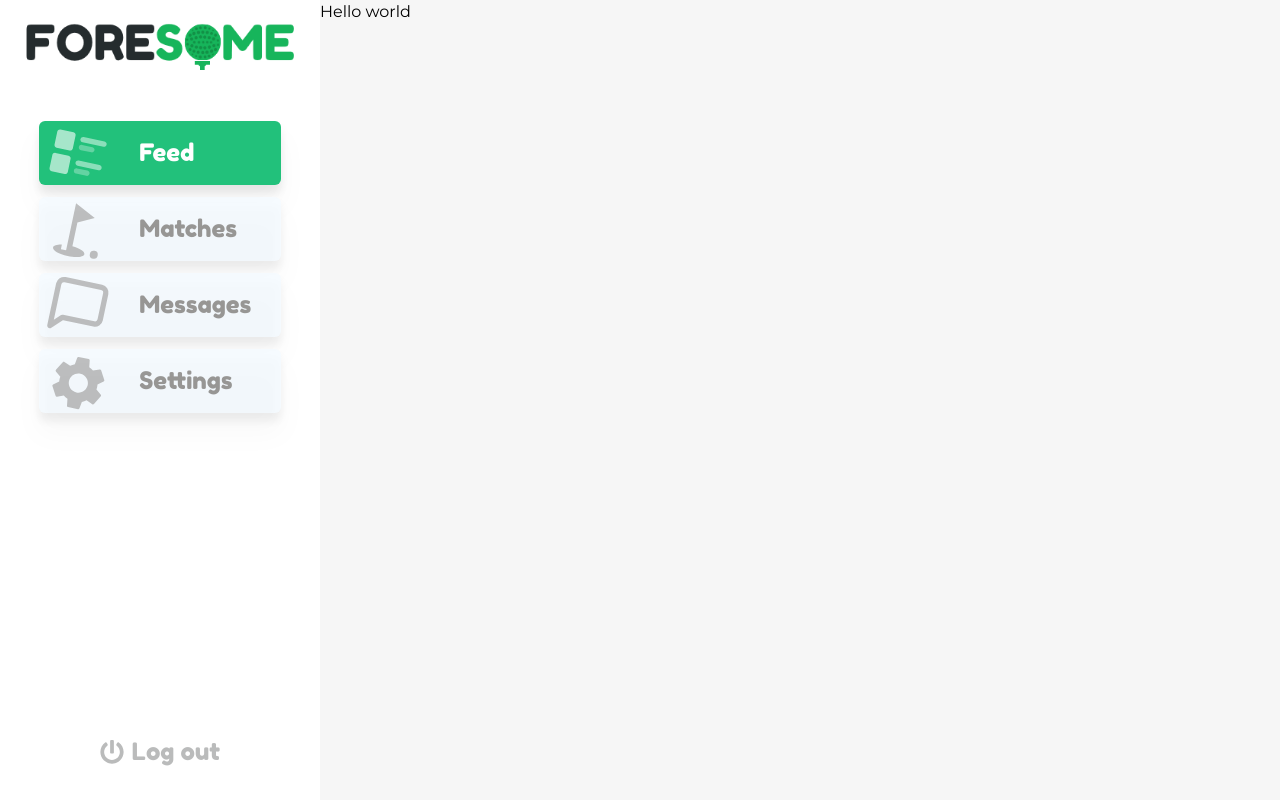
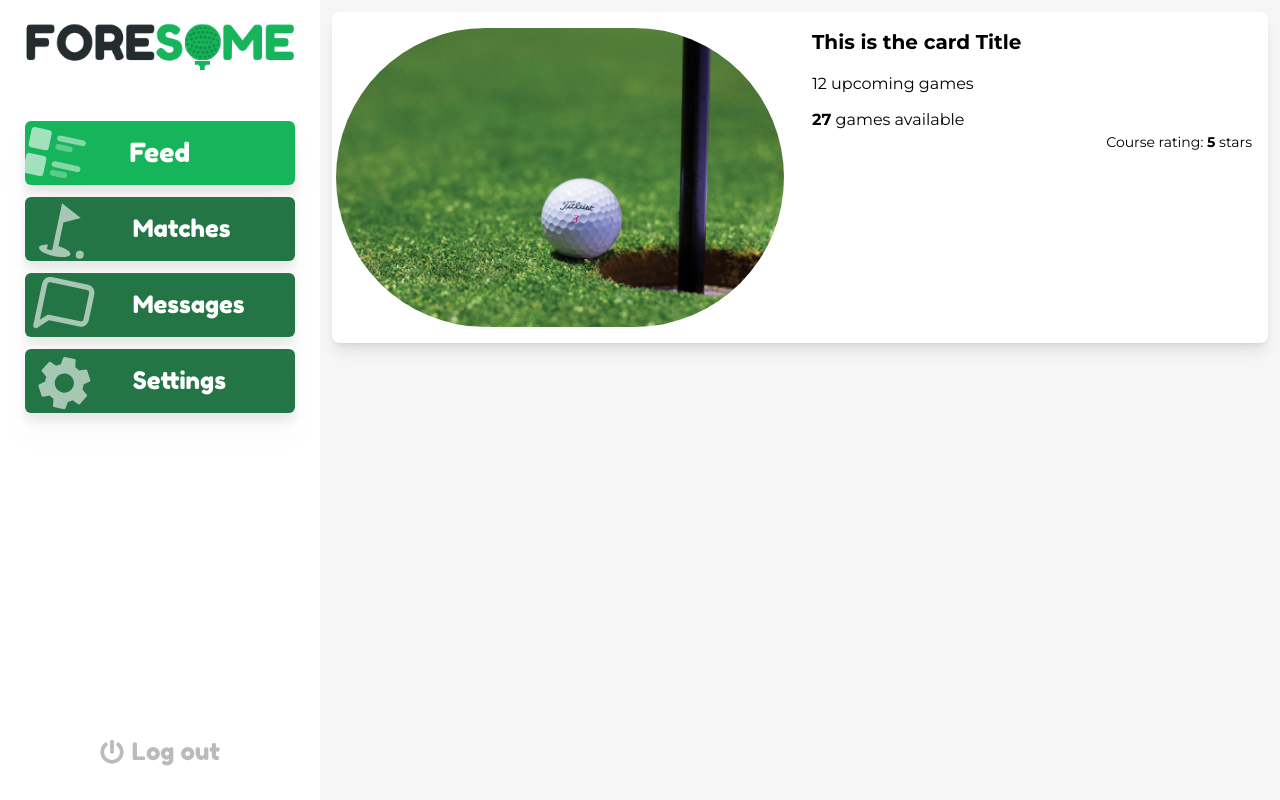
Before and after one commit to CydoEntis/dwms, a React (Vite) app: page /feed in a window 1280 px wide. Built offline with nearby package versions, Linux system fonts and the light colour scheme.

Commit message:
Adjusted navbar colors

```diff
--- a/src/App.tsx
+++ b/src/App.tsx
@@ -10,7 +10,7 @@ function App() {
       element: <RootLayout />,
       children: [
         {
-          path: "feed", // Eventually Change to /feed route.
+          path: "/feed", // Eventually Change to /feed route.
           element: <Feed />,
         },
       ],
--- a/src/features/navigation/NavItem.tsx
+++ b/src/features/navigation/NavItem.tsx
@@ -37,8 +37,8 @@ const NavItem = ({ to, icon, text }: Props) => {
         to={to}
         className={({ isActive }) =>
           isActive
-            ? "relative flex h-full w-full items-center justify-center bg-green-50 py-1.5 text-sm text-white"
-            : "relative flex h-full w-full items-center justify-center bg-off-white py-1.5 text-sm text-grey-50 opacity-80 transition duration-200 ease-in-out hover:bg-green-50 hover:text-white"
+            ? "relative flex h-full w-full scale-110 transform items-center justify-center bg-green-70 py-1.5 text-sm text-white"
+            : "relative flex h-full w-full items-center justify-center bg-green-90 py-1.5 text-sm text-white opacity-90 transition duration-200 ease-in-out hover:bg-green-80 hover:text-white"
         }
       >
         <div className="relative flex w-full items-center justify-center ">
--- a/src/features/navigation/NavLinks.tsx
+++ b/src/features/navigation/NavLinks.tsx
@@ -49,7 +49,7 @@ const NavLinks = (props: Props) => {
   return (
     <motion.ul
       variants={variants}
-      className="mx-auto flex w-5/6 flex-col items-center justify-between px-3 py-2"
+      className="mx-auto flex w-11/12 flex-col items-center justify-between px-3 py-2"
     >
       {links.map((link) => (
         <NavItem key={link.id} to={link.to} icon={link.icon} text={link.text} />
--- a/src/pages/feed/Feed.tsx
+++ b/src/pages/feed/Feed.tsx
@@ -6,16 +6,15 @@ type Props = {};
 
 const Feed = (props: Props) => {
   return (
-    <h1>Hello world</h1>
-    // <div className="flex flex-col gap-y-8 p-3">
-    //   <Feedcard
-    //     src={image}
-    //     title={"This is the card Title"}
-    //     games={12}
-    //     groups={27}
-    //     rating={5}
-    //   />
-    // </div>
+    <div className="flex flex-col gap-y-8 p-3">
+      <Feedcard
+        src={image}
+        title={"This is the card Title"}
+        games={12}
+        groups={27}
+        rating={5}
+      />
+    </div>
   );
 };
 
--- a/tailwind.config.cjs
+++ b/tailwind.config.cjs
@@ -14,6 +14,8 @@ module.exports = {
 
         "green-50": "#22C17B",
         "green-70": "#17B55B",
+        "green-80": "#118943",
+        "green-90": "#0D6833",
 
         "yellow-50": "#FFA848",
 
@@ -29,8 +31,8 @@ module.exports = {
         "black-50": "#252C2E",
       },
       fontFamily: {
-        fredoka: ["Fredoka One", 'cursive'],
-        montserrat: ["Montserrat", 'sans-serif'],
+        fredoka: ["Fredoka One", "cursive"],
+        montserrat: ["Montserrat", "sans-serif"],
       },
     },
   },
```
